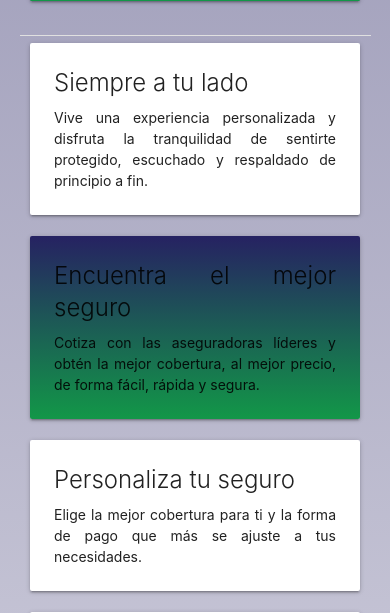
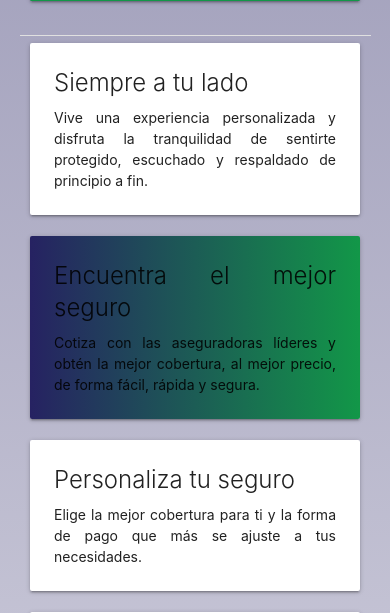
Before and after one commit to MarcoAMtz99/despacho, a PHP site: page / in a window 390 px wide. Shown: the part 2804-3417 px from the top of the page. Run offline with PHP 8.4, Linux system fonts and the light colour scheme; some libraries are stand-ins or nearby versions.

Commit message:
Cambio en la opacidad fix del navbar mobile y cambio en las tarjetas del inicio

```diff
--- a/css/style.css
+++ b/css/style.css
@@ -15,7 +15,7 @@
 	font-size: inherit;
 }
 .custom-delay-blue{
-	background: linear-gradient(to bottom, #262262, #129748);
+	background: linear-gradient(to right, #262262, #129748);
 }
 .custom-delay-green{
 	background: linear-gradient(to bottom, #129748, #262262);
```
